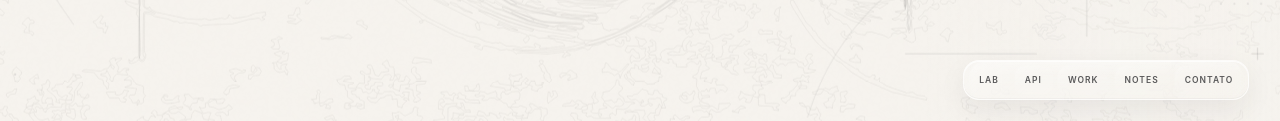
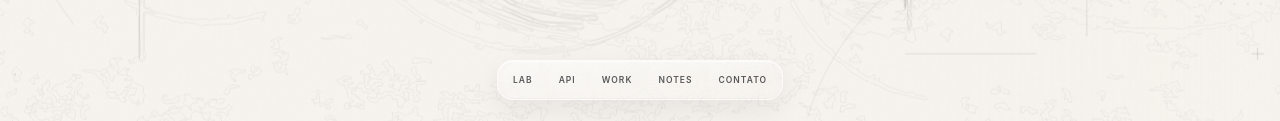
Before and after one commit to pitado/miguelpita.com.br, a plain HTML site: page index.html in a window 1280 px wide. Shown: the part 676-797 px from the top of the page. Drawn offline with Linux system fonts and the light colour scheme.

Commit message:
Update index.html

```diff
--- a/index.html
+++ b/index.html
@@ -85,8 +85,10 @@
   /* ---------- Compact liquid glass shortcuts ---------- */
   .shortcut-dock {
     position: absolute;
-    right: clamp(18px, 2.4vw, 38px);
+    left: 50%;
+    right: auto;
     bottom: clamp(18px, 3vh, 30px);
+    transform: translateX(-50%);
     z-index: 10;
 
     display: flex;
```
